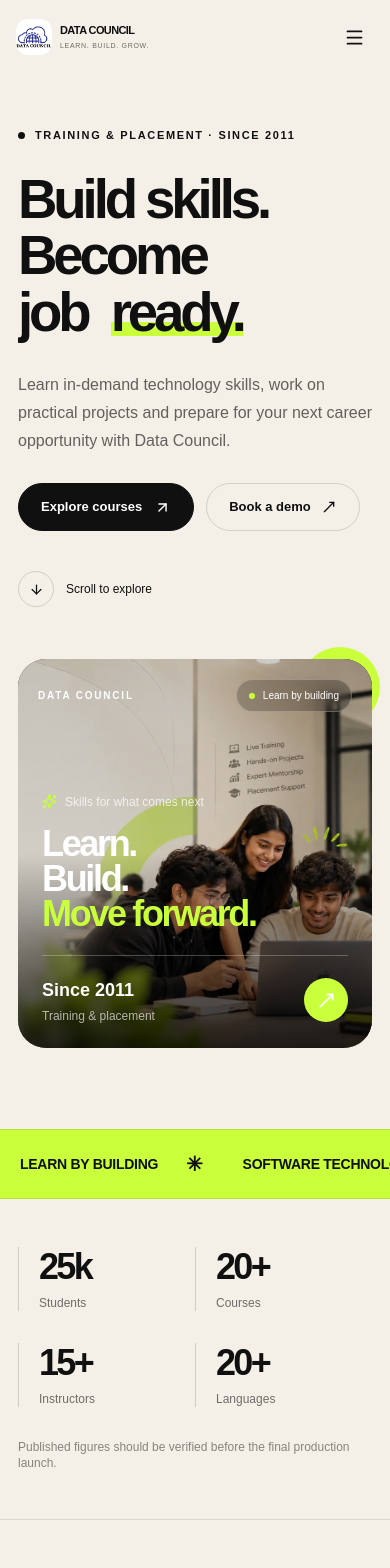
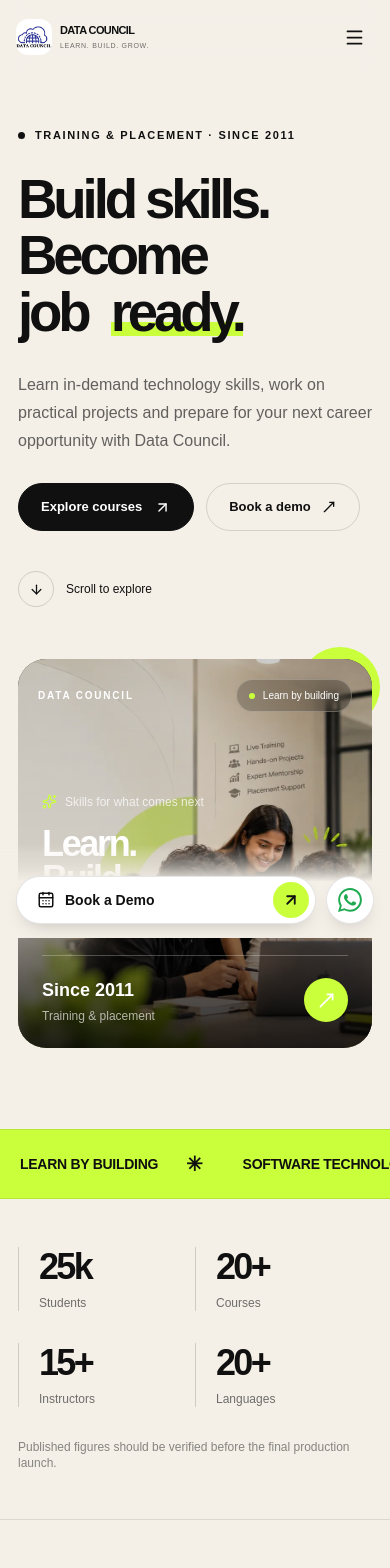
Before and after one commit to BhushanBitwise/datacouncil-redesign, a Next.js app: page / in a window 390 px wide. Shown: the top 1568 px of the page. Built offline with nearby package versions, Linux system fonts and the light colour scheme.

Commit message:
Update projected

```diff
--- a/components/common/MobileActionBar.tsx
+++ b/components/common/MobileActionBar.tsx
@@ -1,112 +1,9 @@
-
-// "use client";
-
-// import Link from "next/link";
-// import { useEffect, useState } from "react";
-// import { ArrowUpRight, Phone } from "lucide-react";
-
-// const CALL_NUMBER = "918087601850";
-// const WHATSAPP_NUMBER = "918080152238";
-
-// const WHATSAPP_MESSAGE = encodeURIComponent(
-//   "Hello Data Council, I am interested in booking a course demo. Please share the details."
-// );
-
-// /* Inline icon: lucide-react has no WhatsApp brand icon */
-// function WhatsAppIcon({ size = 22 }: { size?: number }) {
-//   return (
-//     <svg
-//       width={size}
-//       height={size}
-//       viewBox="0 0 24 24"
-//       fill="currentColor"
-//       aria-hidden="true"
-//     >
-//       <path d="M20.52 3.48A11.86 11.86 0 0 0 12.04 0C5.5 0 .2 5.3.2 11.84c0 2.09.55 4.13 1.59 5.93L0 24l6.4-1.68a11.8 11.8 0 0 0 5.64 1.44h.01c6.54 0 11.84-5.3 11.84-11.84 0-3.16-1.23-6.13-3.37-8.44ZM12.05 21.76h-.01a9.9 9.9 0 0 1-5.05-1.38l-.36-.21-3.8 1 1.01-3.7-.24-.38a9.9 9.9 0 0 1-1.52-5.25c0-5.46 4.45-9.9 9.92-9.9 2.65 0 5.13 1.03 7 2.9a9.84 9.84 0 0 1 2.9 7c0 5.47-4.45 9.92-9.85 9.92Zm5.44-7.42c-.3-.15-1.77-.87-2.04-.97-.27-.1-.47-.15-.67.15-.2.3-.77.97-.94 1.17-.17.2-.35.22-.65.07-.3-.15-1.26-.46-2.4-1.48-.89-.79-1.49-1.77-1.66-2.07-.17-.3-.02-.46.13-.61.14-.13.3-.35.45-.52.15-.17.2-.3.3-.5.1-.2.05-.37-.02-.52-.08-.15-.67-1.62-.92-2.22-.24-.58-.49-.5-.67-.51h-.57c-.2 0-.52.07-.8.37-.27.3-1.04 1.02-1.04 2.48 0 1.46 1.07 2.88 1.22 3.08.15.2 2.1 3.2 5.08 4.49.71.31 1.26.49 1.7.63.71.23 1.36.2 1.87.12.57-.08 1.77-.72 2.02-1.42.25-.7.25-1.3.17-1.42-.07-.12-.27-.2-.57-.35Z" />
-//     </svg>
-//   );
-// }
-
-// export default function MobileActionBar() {
-//   const [visible, setVisible] = useState(false);
-
-//   // Show the bar only after the user has scrolled past the hero area
-//   useEffect(() => {
-//     const onScroll = () => setVisible(window.scrollY > 320);
-//     onScroll();
-//     window.addEventListener("scroll", onScroll, { passive: true });
-//     return () => window.removeEventListener("scroll", onScroll);
-//   }, []);
-
-//   const tabIndex = visible ? 0 : -1;
-
-//   return (
-//     <nav
-//       aria-label="Quick contact options"
-//       aria-hidden={!visible}
-//       className={`fixed inset-x-3 z-[100] mx-auto max-w-md transition-all duration-300 ease-out md:hidden ${
-//         visible
-//           ? "translate-y-0 opacity-100"
-//           : "pointer-events-none translate-y-[140%] opacity-0"
-//       }`}
-//       style={{ bottom: "calc(0.75rem + env(safe-area-inset-bottom, 0px))" }}
-//     >
-//       <div className="flex items-center gap-1.5 rounded-full bg-[#101010] p-1.5 shadow-[0_12px_30px_-6px_rgba(0,0,0,0.45)] ring-1 ring-white/10">
-//         {/* Call */}
-//         <a
-//           href={`tel:+${CALL_NUMBER}`}
-//           aria-label="Call Data Council"
-//           tabIndex={tabIndex}
-//           style={{ color: "#ffffff" }}
-//           className="flex size-12 shrink-0 items-center justify-center rounded-full bg-white/10 transition active:scale-95 active:bg-white/20"
-//         >
-//           <Phone size={19} strokeWidth={2} />
-//         </a>
-
-//         {/* Book a demo (primary) */}
-//         <Link
-//           href="/contact"
-//           aria-label="Book a free demo"
-//           tabIndex={tabIndex}
-//           style={{ color: "#101010" }}
-//           className="group flex h-12 min-w-0 flex-1 items-center justify-between rounded-full bg-[#c9ff3b] pl-5 pr-1.5 text-sm font-bold no-underline transition active:scale-[0.98]"
-//         >
-//           <span className="truncate">Book a Demo</span>
-//           <span className="flex size-9 shrink-0 items-center justify-center rounded-full bg-[#101010] text-[#c9ff3b] transition-transform group-active:rotate-45">
-//             <ArrowUpRight size={18} strokeWidth={2.4} />
-//           </span>
-//         </Link>
-
-//         {/* WhatsApp */}
-//         <a
-//           href={`https://wa.me/${WHATSAPP_NUMBER}?text=${WHATSAPP_MESSAGE}`}
-//           target="_blank"
-//           rel="noopener noreferrer"
-//           aria-label="Chat with Data Council on WhatsApp"
-//           tabIndex={tabIndex}
-//           style={{ color: "#25D366" }}
-//           className="flex size-12 shrink-0 items-center justify-center rounded-full bg-white/10 transition active:scale-95 active:bg-white/20"
-//         >
-//           <WhatsAppIcon size={22} />
-//         </a>
-//       </div>
-//     </nav>
-//   );
-// }
-
-
-
-
-
-
-
-
 "use client";
 
 import Link from "next/link";
 import { usePathname } from "next/navigation";
 import { useEffect, useState } from "react";
-import { ArrowUpRight } from "lucide-react";
+import { ArrowUpRight, CalendarDays } from "lucide-react";
 
 const WHATSAPP_NUMBER = "918080152238";
 
@@ -150,52 +47,161 @@ export default function MobileActionBar() {
     <nav
       aria-label="Quick contact options"
       aria-hidden={!visible}
-      className={`fixed inset-x-3 z-[100] mx-auto max-w-md transition-all duration-500 ease-[cubic-bezier(0.22,1,0.36,1)] md:hidden ${
-        visible
-          ? "translate-y-0 scale-100 opacity-100"
-          : "pointer-events-none translate-y-8 scale-95 opacity-0"
+      className={`pointer-events-none fixed inset-x-0 bottom-0 z-[100] transition-transform duration-300 ease-out md:hidden ${
+        visible ? "translate-y-0" : "translate-y-full"
       }`}
-      style={{ bottom: "calc(0.75rem + env(safe-area-inset-bottom, 0px))" }}
     >
-      <div className="flex items-center gap-2 rounded-[28px] border border-white/70 bg-white/75 p-2 shadow-[0_1px_2px_rgba(0,0,0,0.04),0_8px_24px_-6px_rgba(0,0,0,0.12),0_24px_48px_-12px_rgba(0,0,0,0.18)] ring-1 ring-black/[0.04] backdrop-blur-xl backdrop-saturate-150">
-        {/* WhatsApp */}
-        <a
-          href={`https://wa.me/${WHATSAPP_NUMBER}?text=${WHATSAPP_MESSAGE}`}
-          target="_blank"
-          rel="noopener noreferrer"
-          aria-label="Chat with Data Council on WhatsApp"
-          tabIndex={tabIndex}
-          style={{ color: "#25D366" }}
-          className="flex size-[52px] shrink-0 items-center justify-center rounded-full bg-[#25D366]/12 transition-transform active:scale-90"
-        >
-          <WhatsAppIcon size={26} />
-        </a>
+      {/* Background fades into the page (no hard border) */}
+      <div
+        className="bg-gradient-to-t from-[#f4efe7] from-60% to-[#f4efe7]/0 px-4 pt-8"
+        style={{
+          paddingBottom: "calc(0.875rem + env(safe-area-inset-bottom, 0px))",
+        }}
+      >
+        <div className="pointer-events-auto mx-auto flex max-w-lg items-center gap-2.5">
+          {/* Primary: Book a demo (light pill, same as hero outlined button) */}
+          <Link
+            href="/contact"
+            aria-label="Book a free demo"
+            tabIndex={tabIndex}
+            style={{ color: "#101010" }}
+            className="flex h-12 min-w-0 flex-1 items-center justify-between rounded-full border border-black/10 bg-white pl-5 pr-1.5 text-sm font-semibold no-underline shadow-[0_8px_20px_-10px_rgba(0,0,0,0.25)] transition active:scale-[0.98]"
+          >
+            <span className="flex min-w-0 items-center gap-2.5">
+              <CalendarDays
+                size={18}
+                strokeWidth={2}
+                aria-hidden="true"
+                className="shrink-0"
+              />
+              <span className="truncate">Book a Demo</span>
+            </span>
 
-        {/* Primary CTA */}
-        <Link
-          href="/contact"
-          aria-label="Book a free demo"
-          tabIndex={tabIndex}
-          style={{ color: "#ffffff" }}
-          className="group flex h-[52px] min-w-0 flex-1 items-center justify-between rounded-full bg-[#101010] pl-6 pr-1.5 no-underline transition-transform active:scale-[0.98]"
-        >
-          <span className="flex min-w-0 flex-col items-start leading-tight">
-            <span className="truncate text-[15px] font-semibold">
-              Book a Free Demo
+            <span
+              style={{ color: "#101010" }}
+              className="flex size-9 shrink-0 items-center justify-center rounded-full bg-[#c9ff3b]"
+            >
+              <ArrowUpRight size={18} strokeWidth={2.4} aria-hidden="true" />
             </span>
-            <span
-              style={{ color: "rgba(255,255,255,0.55)" }}
-              className="truncate text-[11px] font-medium"
-            >
-              Talk to our team
-            </span>
-          </span>
+          </Link>
 
-          <span className="flex size-10 shrink-0 items-center justify-center rounded-full bg-[#c9ff3b] text-[#101010] transition-transform duration-300 group-active:rotate-45">
-            <ArrowUpRight size={20} strokeWidth={2.4} />
-          </span>
-        </Link>
+          {/* Secondary: WhatsApp */}
+          <a
+            href={`https://wa.me/${WHATSAPP_NUMBER}?text=${WHATSAPP_MESSAGE}`}
+            target="_blank"
+            rel="noopener noreferrer"
+            aria-label="Chat with Data Council on WhatsApp"
+            tabIndex={tabIndex}
+            style={{ color: "#1faa52" }}
+            className="flex size-12 shrink-0 items-center justify-center rounded-full border border-black/10 bg-white shadow-[0_8px_20px_-10px_rgba(0,0,0,0.25)] transition-transform active:scale-90"
+          >
+            <WhatsAppIcon size={24} />
+          </a>
+        </div>
       </div>
     </nav>
   );
 }
+
+
+
+
+
+// "use client";
+
+// import Link from "next/link";
+// import { usePathname } from "next/navigation";
+// import { useEffect, useState } from "react";
+// import { ArrowUpRight } from "lucide-react";
+
+// const WHATSAPP_NUMBER = "918080152238";
+
+// const WHATSAPP_MESSAGE = encodeURIComponent(
+//   "Hello Data Council, I am interested in booking a course demo. Please share the details."
+// );
+
+// /* Inline icon: lucide-react has no WhatsApp brand icon */
+// function WhatsAppIcon({ size = 24 }: { size?: number }) {
+//   return (
+//     <svg
+//       width={size}
+//       height={size}
+//       viewBox="0 0 24 24"
+//       fill="currentColor"
+//       aria-hidden="true"
+//     >
+//       <path d="M20.52 3.48A11.86 11.86 0 0 0 12.04 0C5.5 0 .2 5.3.2 11.84c0 2.09.55 4.13 1.59 5.93L0 24l6.4-1.68a11.8 11.8 0 0 0 5.64 1.44h.01c6.54 0 11.84-5.3 11.84-11.84 0-3.16-1.23-6.13-3.37-8.44ZM12.05 21.76h-.01a9.9 9.9 0 0 1-5.05-1.38l-.36-.21-3.8 1 1.01-3.7-.24-.38a9.9 9.9 0 0 1-1.52-5.25c0-5.46 4.45-9.9 9.92-9.9 2.65 0 5.13 1.03 7 2.9a9.84 9.84 0 0 1 2.9 7c0 5.47-4.45 9.92-9.85 9.92Zm5.44-7.42c-.3-.15-1.77-.87-2.04-.97-.27-.1-.47-.15-.67.15-.2.3-.77.97-.94 1.17-.17.2-.35.22-.65.07-.3-.15-1.26-.46-2.4-1.48-.89-.79-1.49-1.77-1.66-2.07-.17-.3-.02-.46.13-.61.14-.13.3-.35.45-.52.15-.17.2-.3.3-.5.1-.2.05-.37-.02-.52-.08-.15-.67-1.62-.92-2.22-.24-.58-.49-.5-.67-.51h-.57c-.2 0-.52.07-.8.37-.27.3-1.04 1.02-1.04 2.48 0 1.46 1.07 2.88 1.22 3.08.15.2 2.1 3.2 5.08 4.49.71.31 1.26.49 1.7.63.71.23 1.36.2 1.87.12.57-.08 1.77-.72 2.02-1.42.25-.7.25-1.3.17-1.42-.07-.12-.27-.2-.57-.35Z" />
+//     </svg>
+//   );
+// }
+
+// export default function MobileActionBar() {
+//   const pathname = usePathname();
+//   const [visible, setVisible] = useState(false);
+
+//   // Show the bar only after the user scrolls past the hero area
+//   useEffect(() => {
+//     const onScroll = () => setVisible(window.scrollY > 320);
+//     onScroll();
+//     window.addEventListener("scroll", onScroll, { passive: true });
+//     return () => window.removeEventListener("scroll", onScroll);
+//   }, []);
+
+//   // Already on the contact page: the bar would be redundant
+//   if (pathname === "/contact") return null;
+
+//   const tabIndex = visible ? 0 : -1;
+
+//   return (
+//     <nav
+//       aria-label="Quick contact options"
+//       aria-hidden={!visible}
+//       className={`fixed inset-x-3 z-[100] mx-auto max-w-md transition-all duration-500 ease-[cubic-bezier(0.22,1,0.36,1)] md:hidden ${
+//         visible
+//           ? "translate-y-0 scale-100 opacity-100"
+//           : "pointer-events-none translate-y-8 scale-95 opacity-0"
+//       }`}
+//       style={{ bottom: "calc(0.75rem + env(safe-area-inset-bottom, 0px))" }}
+//     >
+//       <div className="flex items-center gap-2 rounded-[28px] border border-white/70 bg-white/75 p-2 shadow-[0_1px_2px_rgba(0,0,0,0.04),0_8px_24px_-6px_rgba(0,0,0,0.12),0_24px_48px_-12px_rgba(0,0,0,0.18)] ring-1 ring-black/[0.04] backdrop-blur-xl backdrop-saturate-150">
+//         {/* WhatsApp */}
+//         <a
+//           href={`https://wa.me/${WHATSAPP_NUMBER}?text=${WHATSAPP_MESSAGE}`}
+//           target="_blank"
+//           rel="noopener noreferrer"
+//           aria-label="Chat with Data Council on WhatsApp"
+//           tabIndex={tabIndex}
+//           style={{ color: "#25D366" }}
+//           className="flex size-[52px] shrink-0 items-center justify-center rounded-full bg-[#25D366]/12 transition-transform active:scale-90"
+//         >
+//           <WhatsAppIcon size={26} />
+//         </a>
+
+//         {/* Primary CTA */}
+//         <Link
+//           href="/contact"
+//           aria-label="Book a free demo"
+//           tabIndex={tabIndex}
+//           style={{ color: "#ffffff" }}
+//           className="group flex h-[52px] min-w-0 flex-1 items-center justify-between rounded-full bg-[#101010] pl-6 pr-1.5 no-underline transition-transform active:scale-[0.98]"
+//         >
+//           <span className="flex min-w-0 flex-col items-start leading-tight">
+//             <span className="truncate text-[15px] font-semibold">
+//               Book a Free Demo
+//             </span>
+//             <span
+//               style={{ color: "rgba(255,255,255,0.55)" }}
+//               className="truncate text-[11px] font-medium"
+//             >
+//               Talk to our team
+//             </span>
+//           </span>
+
+//           <span className="flex size-10 shrink-0 items-center justify-center rounded-full bg-[#c9ff3b] text-[#101010] transition-transform duration-300 group-active:rotate-45">
+//             <ArrowUpRight size={20} strokeWidth={2.4} />
+//           </span>
+//         </Link>
+//       </div>
+//     </nav>
+//   );
+// }
```
